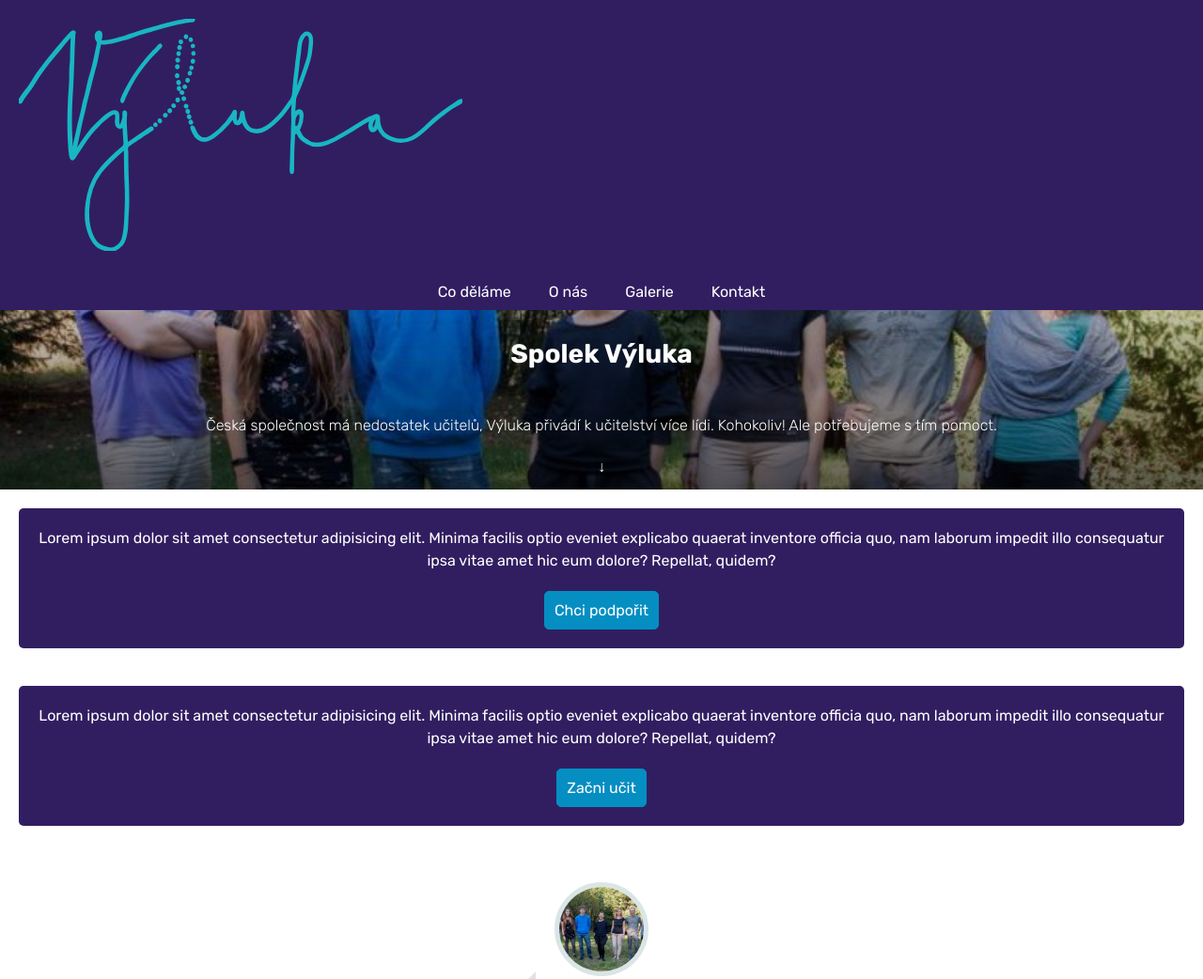
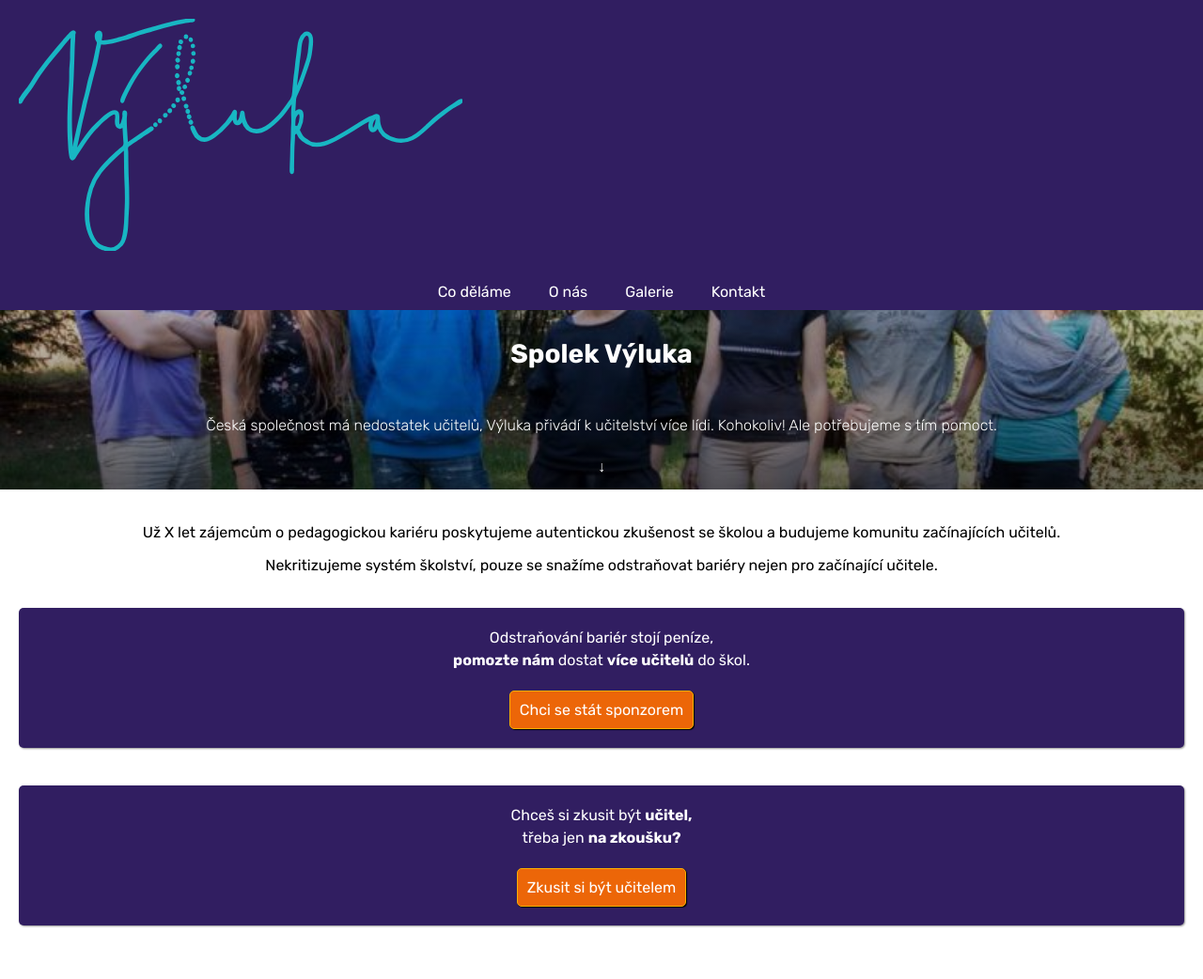
Before and after one commit to NikolPl/vyluka-web, a plain HTML site: page index.html in a window 1280 px wide. Shown: the top 1042 px of the page at 94% size. Drawn offline with Linux system fonts and the light colour scheme.

Commit message:
dlaždice, popis

```diff
--- a/index.html
+++ b/index.html
@@ -41,18 +41,20 @@
   </div>
   <main>
     <!-- sekce s boxy -->
+    <div class="description">
+      <p>Už X let zájemcům o pedagogickou kariéru poskytujeme autentickou zkušenost se školou a budujeme komunitu začínajících učitelů.</p>
+      <p> Nekritizujeme systém školství, pouze se snažíme odstraňovat bariéry nejen pro začínající učitele.</p>
+    </div>
 
     <div class="box">
-      <p>Lorem ipsum dolor sit amet consectetur adipisicing elit. Minima facilis optio eveniet explicabo quaerat
-        inventore officia quo, nam laborum impedit illo consequatur ipsa vitae amet hic eum dolore? Repellat, quidem?
+      <p>Odstraňování bariér stojí peníze, <br><strong>pomozte nám</strong> dostat <strong>více učitelů</strong> do škol.
       </p>
-      <a href="">Chci podpořit</a>
+      <a class="button" href="#">Chci se stát sponzorem</a>
     </div>
     <div class="box">
-      <p>Lorem ipsum dolor sit amet consectetur adipisicing elit. Minima facilis optio eveniet explicabo quaerat
-        inventore officia quo, nam laborum impedit illo consequatur ipsa vitae amet hic eum dolore? Repellat, quidem?
+      <p>Chceš si zkusit být <strong>učitel,</strong> <br>třeba jen <strong>na zkoušku?</strong>
       </p>
-      <a href="https://tak.zacniucit.cz">Začni učit</a>
+      <a class="button"href="https://tak.zacniucit.cz">Zkusit si být učitelem</a>
     </div>
     <!-- sekce s referencemi -->
 
--- a/styles.css
+++ b/styles.css
@@ -108,6 +108,7 @@ main {
 padding: 20px 15px;
   border: 1px soild var(--svetlaModra);
   border-radius: 5px;
+  box-shadow: 1px 1px 2px rgb(150, 150, 150);
 }
 
 .box p{
@@ -121,11 +122,11 @@ padding: 20px 15px;
   display: inline-block;
   margin-top:20px;
   padding: 10px;
-  border: 1px solid var(--modra);
+  border: 1px solid var(--zluta);
   border-radius: 5px;
   color: white;
   text-align: center;
-  background-color: var(--modra);
+  background-color: var(--oranzova);
 
 }
 
@@ -136,7 +137,16 @@ main section{
   align-items: center;
   margin-bottom:20px;
 }
+.description{
+  width: 90%;
+  margin: 0 auto;
+  text-align: center;
+  margin-top: 20px;
+}
 
+.button{
+  box-shadow: 1px 1px 1px rgb(0, 0, 0);
+}
 section a {
   text-decoration: none;
   padding:10px;
```
